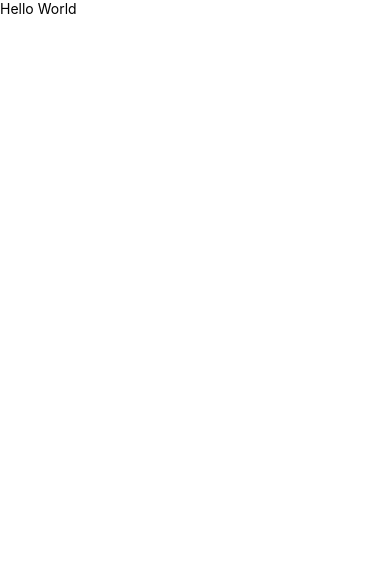
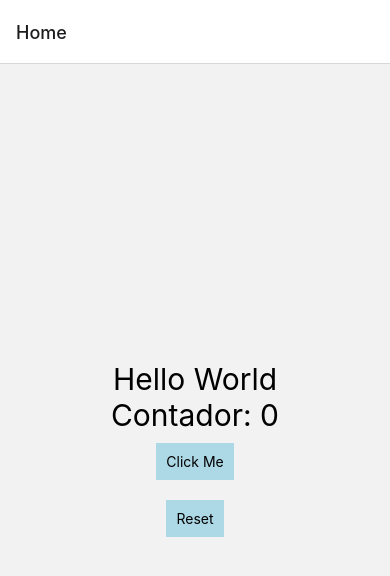
Before and after one commit to LuigiLoeck/App-Radar-Gas, a React Native app: screen /Home in a window 390 px wide. Shown: the top 576 px of the page. Built offline with nearby package versions, Linux system fonts and the light colour scheme.

Commit message:
feat: navigation

```diff
--- a/App.jsx
+++ b/App.jsx
@@ -1,12 +1,18 @@
-import React from 'react';
-import {View, Text} from 'react-native';
+import React from "react";
+import { NavigationContainer } from '@react-navigation/native';
+import { createNativeStackNavigator } from '@react-navigation/native-stack';
+import Home from './src/screens/Home';
+
+const Stack = createNativeStackNavigator();
 
 const App = () => {
   return (
-    <View>
-      <Text>Hello World</Text>
-    </View>
+    <NavigationContainer>
+      <Stack.Navigator>
+        <Stack.Screen name="Home" component={Home} />
+      </Stack.Navigator>
+    </NavigationContainer>
   );
-};
+}
 
 export default App;
--- a/package.json
+++ b/package.json
@@ -10,8 +10,12 @@
     "test": "jest"
   },
   "dependencies": {
+    "@react-navigation/native": "^6.1.17",
+    "@react-navigation/native-stack": "^6.9.26",
     "react": "18.2.0",
-    "react-native": "0.74.2"
+    "react-native": "0.74.2",
+    "react-native-safe-area-context": "^4.10.5",
+    "react-native-screens": "^3.32.0"
   },
   "devDependencies": {
     "@babel/core": "^7.20.0",
--- /dev/null
+++ b/src/components/MyButton.jsx
@@ -0,0 +1,20 @@
+import React from 'react';
+import {TouchableHighlight, Text, StyleSheet} from 'react-native';
+
+const MyButton = props => {
+  return (
+    <TouchableHighlight style={styles.button} onPress={() => props.onClick()}>
+      <Text>{props.title}</Text>
+    </TouchableHighlight>
+  );
+};
+
+const styles = StyleSheet.create({
+  button: {
+    backgroundColor: 'lightblue',
+    padding: 10,
+    margin: 10,
+  },
+});
+
+export default MyButton;
--- /dev/null
+++ b/src/screens/Home.jsx
@@ -0,0 +1,35 @@
+import React, { useState } from 'react';
+import {View, Text, StyleSheet} from 'react-native';
+import MyButton from '../components/MyButton';
+
+const Home = () => {
+  const [contador, setContador] = useState(0);
+  const contar = () => {
+    setContador(contador + 1);
+  };
+  const reset = () => {
+    setContador(0);
+  };
+
+  return (
+    <View style={styles.container}>
+      <Text style={styles.text}>Hello World</Text>
+      <Text style={styles.text}>Contador: {contador}</Text>
+      <MyButton title="Click Me" onClick={contar} />
+      <MyButton title="Reset" onClick={reset}/>
+    </View>
+  );
+};
+
+export default Home;
+
+const styles = StyleSheet.create({
+  text: {
+    fontSize: 30,
+  },
+  container: {
+    flex: 1,
+    justifyContent: 'center',
+    alignItems: 'center',
+  },
+});
```
Also changed, not shown: 2 other files (tests, documents, lock files or other folders).
